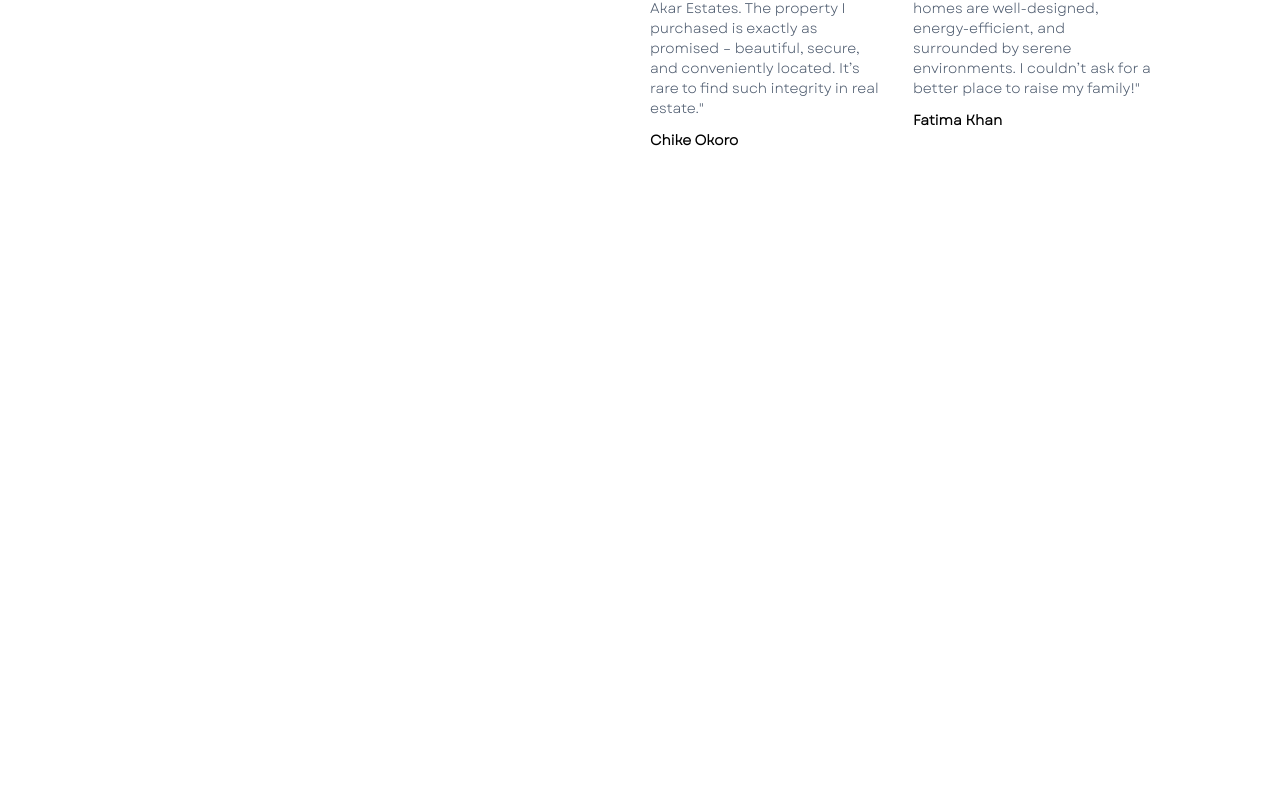
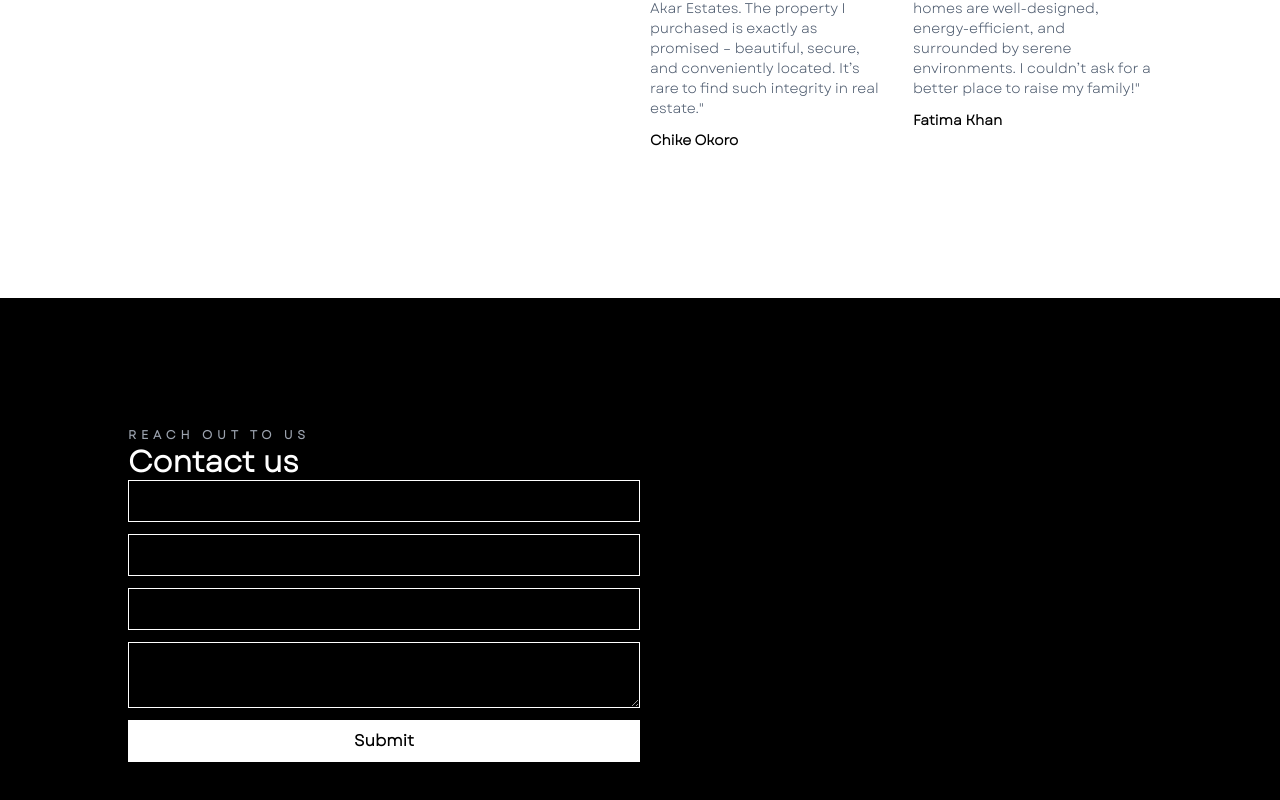
Before and after one commit to victorNwosu-Edusive/akar-estates, a React (Vite) app: page / in a window 1280 px wide. Shown: the part 2970-3770 px from the top of the page. Before the commit the page ends 3268 px from the top, so only its background shows below. Built offline with nearby package versions, Linux system fonts and the light colour scheme.

Commit message:
might be final commit

```diff
--- a/src/App.jsx
+++ b/src/App.jsx
@@ -156,6 +156,24 @@ function App() {
         </div>
         </div>
         </div>
+
+        <div className='bg-black p-9 md:p-32 lg:p-32 pt-32 pb-10' id="contact-us">
+        <div className=''>
+        <div className='text-white font-primary'>
+        <p className='text-[12px] text-gray-400 font-primary tracking-[.40em] font-bold '>REACH OUT TO US</p>
+        <p className="text-3xl md:text-2xl lg:text-3xl font-primary text-white font-bold">Contact us</p>
+        <form action="" className=' *:border-[1px] *:outline-none *:p-2 *:w-full *:md:w-1/2 *:lg:w-1/2 gap-3 *:border-white grid'>
+          <input type="text" className='bg-transparent' />
+          <input type="text" className='bg-transparent'/>
+          <input type="email" className='bg-transparent'/>
+          <textarea name="" id="" className='bg-transparent'></textarea>
+          <button className='bg-white text-black font-bold hover:bg-slate-200 duration-300'>Submit</button>
+        </form>
+        </div>
+        </div>
+        </div>
+
+
     </>
   )
 }
--- a/src/components/navbar.jsx
+++ b/src/components/navbar.jsx
@@ -48,7 +48,7 @@ function Navbar() {
           <a href="#features" className="hidden lg:block md:text-[12px] font-bold p-1 border-b-2 border-transparent hover:border-b-2 hover:border-rose-400 hover:text-rose-600 duration-300 " title='Features'>Features</a>
           <a href="#gallery" className="hidden lg:block md:text-[12px] font-bold p-1 border-b-2 border-transparent hover:border-b-2 hover:border-rose-400 hover:text-rose-600 duration-300 " title='Gallery'>Gallery</a>
           <a href="#testimonials" className="hidden lg:block md:text-[12px] font-bold p-1 border-b-2 border-transparent hover:border-b-2 hover:border-rose-400 hover:text-rose-600 duration-300 " title='Testimonial'>Testimonial</a>
-          <a href="" className="hidden lg:block md:text-[12px] font-bold p-1 border-b-2 border-transparent hover:border-b-2 hover:border-rose-400 hover:text-rose-600 duration-300 " title='Contact Us'>Contact Us</a>
+          <a href="#contact-us" className="hidden lg:block md:text-[12px] font-bold p-1 border-b-2 border-transparent hover:border-b-2 hover:border-rose-400 hover:text-rose-600 duration-300 " title='Contact Us'>Contact Us</a>
 
         </div>
 
@@ -62,7 +62,7 @@ function Navbar() {
           <a href="#features" className="md:block  font-bold p-2 hover:text-red-600 rounded-md  hover:bg-rose-600/10 duration-300 " onClick={closeMenu} title='Features'>Features</a>
           <a href="#gallery" className="md:block  font-bold p-2 hover:text-red-600 rounded-md  hover:bg-rose-600/10 duration-300 " onClick={closeMenu} title='Gallery'>Gallery</a>
           <a href="#testimonials" className="md:block  font-bold p-2 hover:text-red-600 rounded-md hover:bg-rose-600/10 duration-300 " onClick={closeMenu} title='Testimonial'>Testimonial</a>
-          <a href="" className="md:block  font-bold p-2 hover:text-red-600 rounded-md  hover:bg-rose-600/10 duration-300 " onClick={closeMenu} title='Contact Us'>Contact Us</a>
+          <a href="#contact-us" className="md:block  font-bold p-2 hover:text-red-600 rounded-md  hover:bg-rose-600/10 duration-300 " onClick={closeMenu} title='Contact Us'>Contact Us</a>
       </div>
 
 
```
